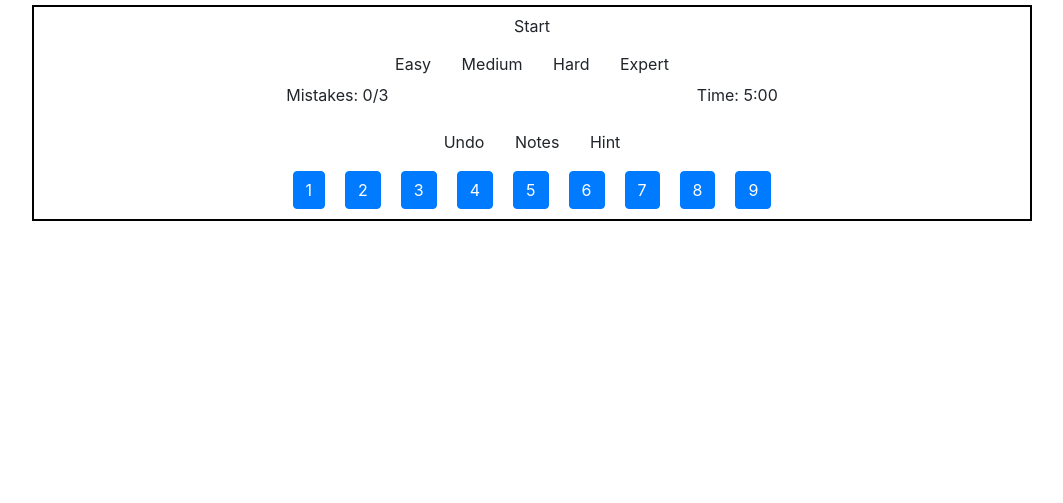
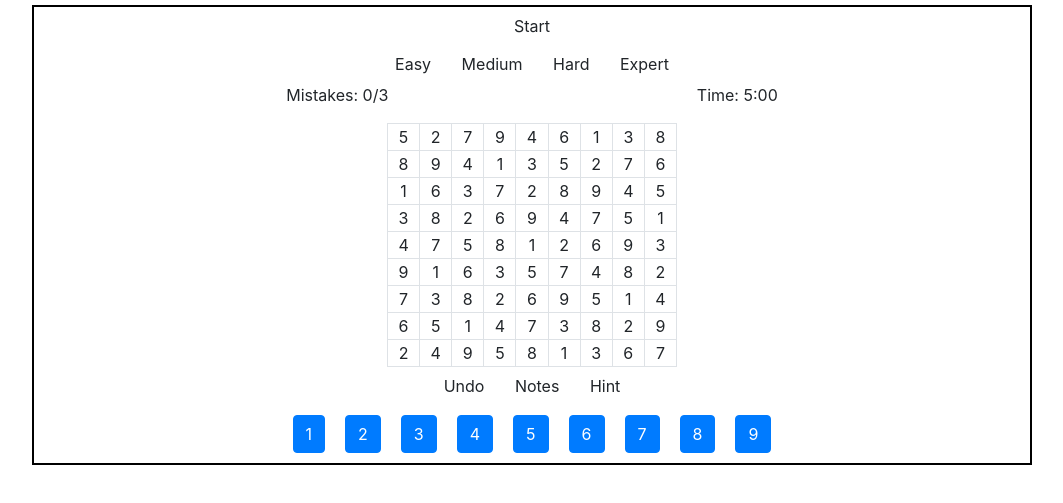
Before and after one commit to edoherty77/GA-Project-1-Game-App, a plain HTML site: page index.html in a window 1280 px wide. Shown: the part 51-554 px from the top of the page, without its empty margins (108-1171 px from the left). Drawn offline with nearby package versions, Linux system fonts and the light colour scheme.

Commit message:
solutions array pushed into game table

```diff
--- a/css/index.css
+++ b/css/index.css
@@ -1,16 +1,15 @@
 /*body {
 	background-image: url(https://images.unsplash.com/photo-1559825481-12a05cc00344?ixlib=rb-1.2.1&auto=format&fit=crop&w=500&q=60);
-
+	z-index:
 }*/
 
+/* Set the header to the middle of the page*/
 h1 {
 	text-align: center;
 }
 
-
-#game {
-
-
+/* Set the main div that holds everything to flex with a border*/
+#container {
 	display: flex;
 	flex-direction: column;
 	align-items: center;
@@ -20,9 +19,16 @@ h1 {
 
 }
 
+/* Size and center the game board*/
+#game-table {
+	text-align: center;
+	display: table;
+	width: 290px;
+}
 
 
-#stats {
+/* Space out mistakes and time display */
+#mistakes-time {
 	display: flex;
 	width: 800px;
 	justify-content: space-around;
--- a/index.html
+++ b/index.html
@@ -9,7 +9,7 @@
 <body>
 	<h1>Evan's Sudoku</h1>
 
-	<div id="game">
+	<div id="container">
 		<header>
 			<button class="btn" id="start-pause">Start</button>
 		</header>
@@ -19,13 +19,15 @@
 			<button class="btn">Hard</button>
 			<button class="btn">Expert</button>
 		</section>
-		<section id="stats">
+		<section id="mistakes-time">
 			<p id="mistakes">Mistakes: 0/3</p>
 			<p id="timer">Time: 5:00</p>
 		</section>
-		<div id="game-board">
+		<table class="table-bordered" id="game-table">
+			<tbody id="table-body">
 
-		</div>
+			</tbody>
+		</table>
 		<section class="buttons" id="action-buttons">
 			<button class="btn">Undo</button>
 			<button class="btn">Notes</button>
--- a/js/app.js
+++ b/js/app.js
@@ -1,6 +1,7 @@
 // Variables / Cached Elements
 const footer = document.querySelector("footer")
-
+const tableBody = document.querySelector("#table-body")
+const gameTable = document.querySelector("#game-table")
 
 
 // Creat solution arrays to check user's answers
@@ -33,7 +34,78 @@ const easySolutionArray = [
  		//push each button into footer section of html
  		footer.appendChild(numButton)
  	}
-
  }
 
  createNumButtons()
+
+
+ // Set up squares (inputs) for the game board
+
+ const createSquares = () => {
+
+
+ 	//from 0 to 9, create rows
+ 	for(let i = 0; i < 9; i++){
+ 		let row = document.createElement("tr")
+
+
+ 		// From 0 to 9, create columns
+ 		for(let j = 0; j < 9; j++){
+ 			let cell = document.createElement("td")
+
+ 			// Create divs for each cell
+ 			let square = document.createElement("div")
+
+ 			square.innerHTML = easySolutionArray[i][j]
+
+
+ 			console.log(gameTable)
+
+
+
+ 			// Append square divs to each cell, and then each cell to each row
+ 			cell.appendChild(square)
+ 			row.appendChild(cell)
+ 		}
+
+ 		// Append each row to our table
+ 		tableBody.appendChild(row)
+
+ 	}
+ }
+
+
+
+// const deleteRandomCell = (i, j) => {
+// 	if(i % 2 === 0 && j % 2 === 0){
+
+// 	}
+// }
+
+
+
+// const applyRandomNum = (square) => {
+// 	for(let k = 0; k < easySolutionArray.length; k++){
+// 		for(q = 0; q < easySolutionArray.length; q++){
+// 			let numbers = easySolutionArray[k][q]
+// 			let input = document.createElement("input")
+// 			input.type = "number"
+// 			input.setAttribute("value", numbers)
+// 			input.name = numbers
+
+// 			let label = document.createElement("label")
+// 			label.htmlFor = numbers
+// 			label.appendChild(document.createTextNode(numbers))
+
+// 			let p = document.createElement("p")
+
+// 			// p.appendChild(input)
+// 			p.appendChild(label)
+// 			square.appendChild(p)
+
+// 		}
+// 	}
+// }
+
+// applyRandomNum(square)
+createSquares()
```
